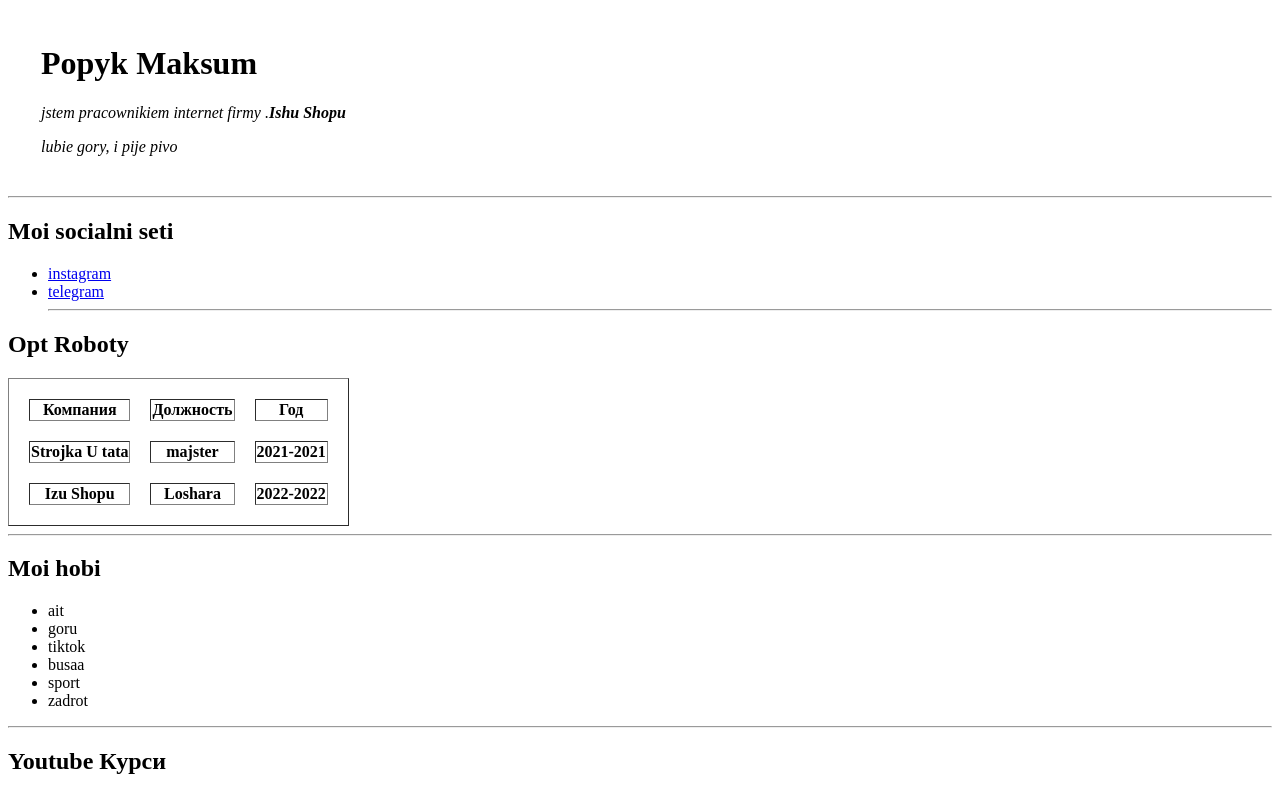
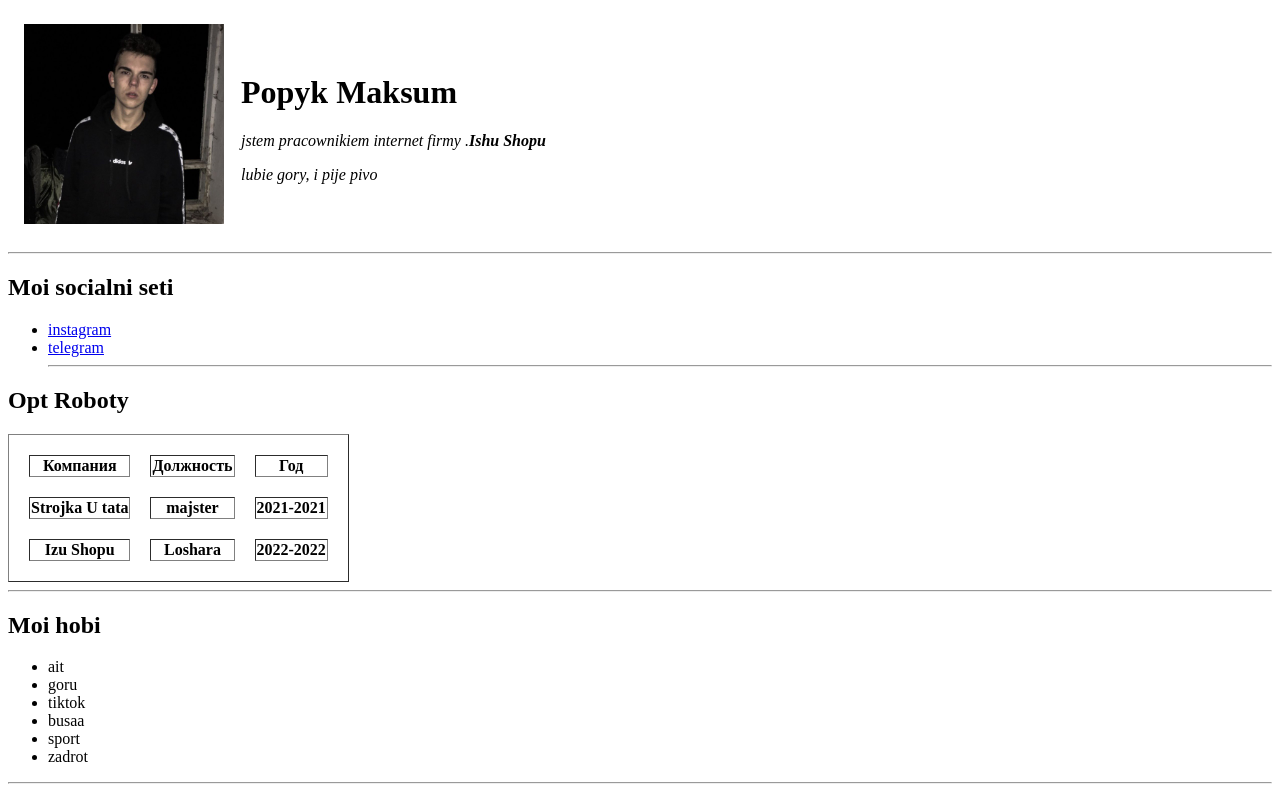
Before and after one commit to Maks03011973/cv, a plain HTML site: page index.html in a window 1280 px wide. Shown: the top 792 px of the page. Drawn offline with Linux system fonts and the light colour scheme.

Commit message:
Update index.html and added photo

```diff
--- a/index.html
+++ b/index.html
@@ -8,7 +8,7 @@
     <table cellspacing="15">
         <tr>
             <td>
-                <img src="/public/maks.jpg" width="200" alt=""/>
+                <img src="maks.jpg" width="200" alt=""/>
             </td>
             <td>
                 <h1>Popyk Maksum</h1>
```
Also changed, not shown: maks.jpg (added).
